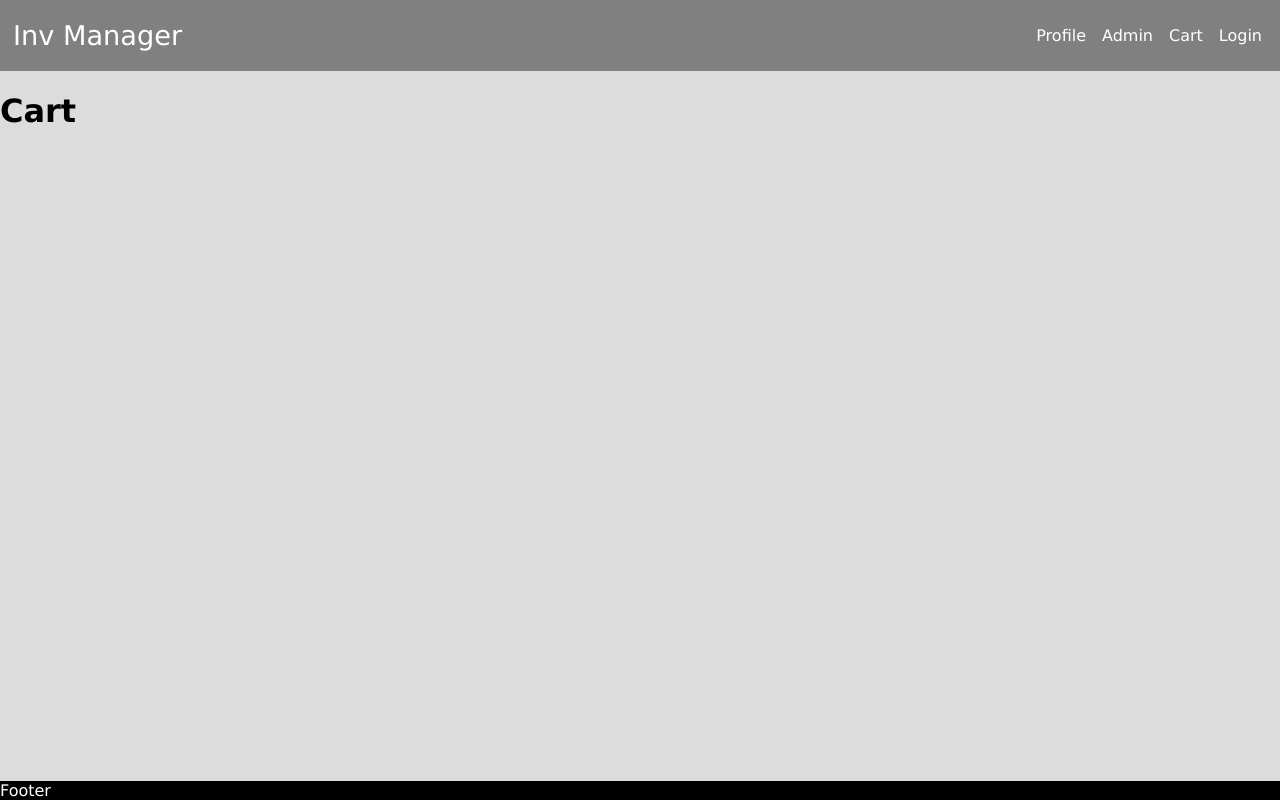
After one commit to Voyex/Inventory-Management, a PHP site: page /cart.php in a window 1280 px wide. The commit adds this page. Run offline with PHP 8.4, Linux system fonts and the light colour scheme.

Commit message:
cart page

```diff
--- /dev/null
+++ b/cart.php
@@ -0,0 +1,26 @@
+<?php
+#Variable that is used to set the title of the page.
+$PageTitle = "Inv Manager - Template";
+
+function customPageHeader()
+{ ?>
+    <!-- Place additional HTML for the head tag here -->
+    <link rel="stylesheet" href="css/index.css" />
+
+<?php }
+include_once('template/header.php');
+?>
+
+<div class="container">
+    <div id="info">
+        <h1>Cart</h1>
+
+        <!--<a href="">Update Profle</a>-->
+    </div>
+</div>
+<!-- HTML goes here
+Note: Don't add body or head tags as they are in the header
+and are closed in the footer. Pretend they already exist.-->
+
+<?php include_once('template/footer.php');
+// Dont place any code here
--- a/template/header.php
+++ b/template/header.php
@@ -28,9 +28,9 @@ session_start();
             </a>
 
             <ul>
-                <li><a href="#" class="nav-link">Profile</a></li>
+                <li><a href="profile.php" class="nav-link">Profile</a></li>
                 <li><a href="admin.php" class="nav-link">Admin</a></li>
-                <li><a href="#" class="nav-link">Cart</a></li>
+                <li><a href="cart.php" class="nav-link">Cart</a></li>
                 <li><a href="login.php" class="nav-link">Login</a></li>
             </ul>
         </nav>
```
Also changed, not shown: profile.php (+25 -7 lines).
